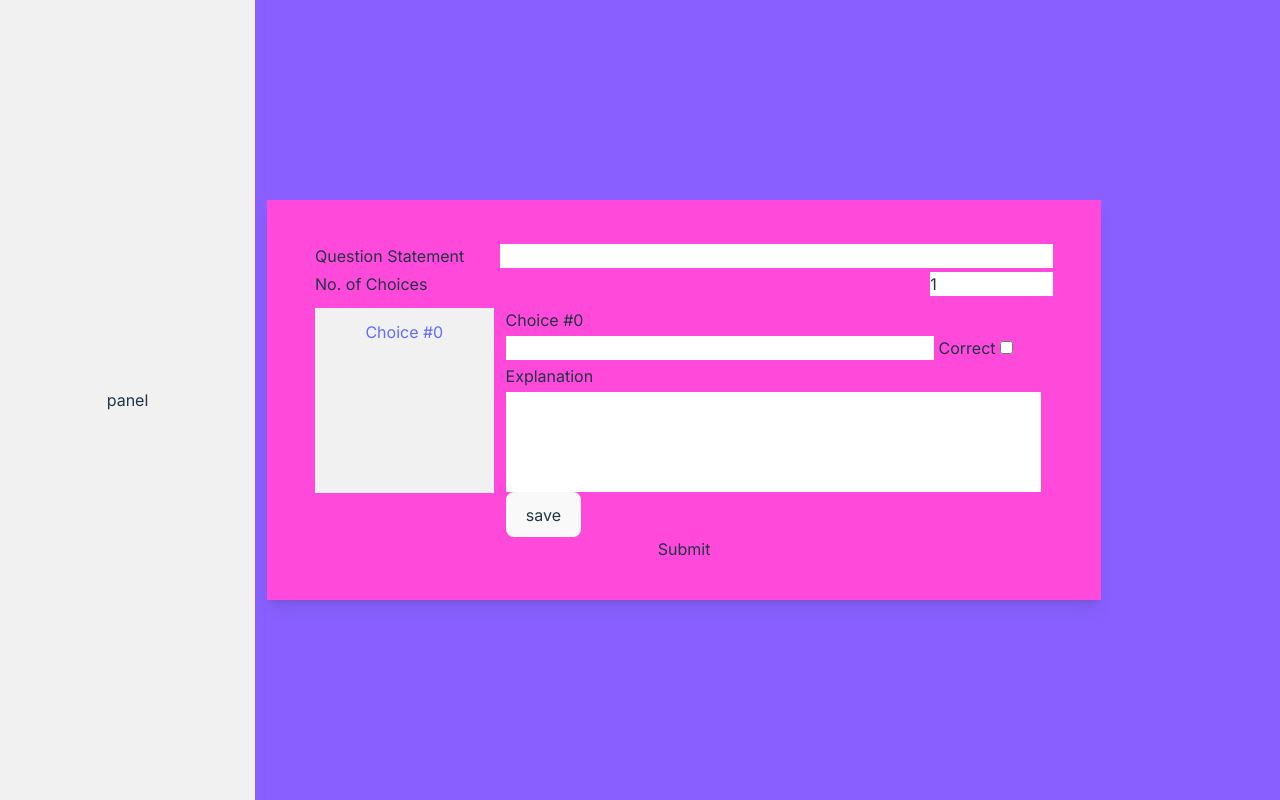
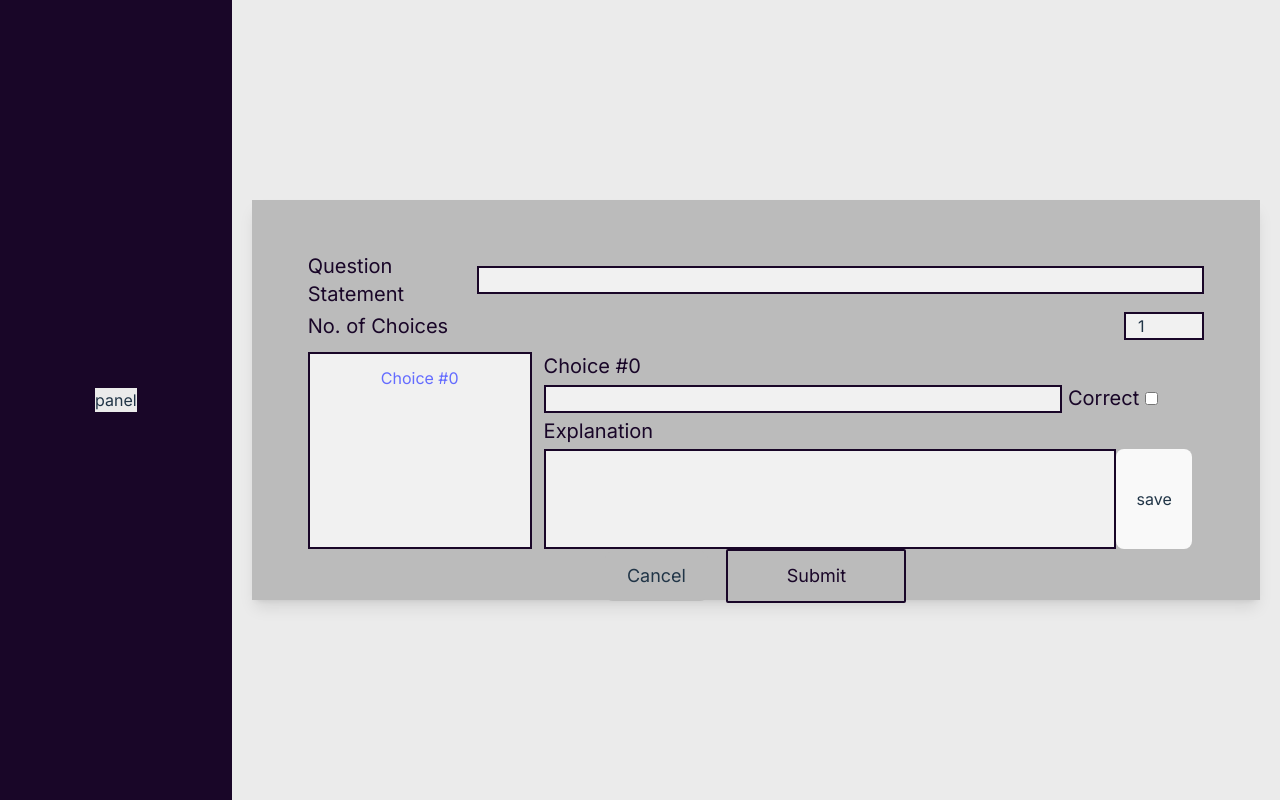
Before and after one commit to abdullahkhan9375/openbank, a React (Vite) app in the folder ob-ui-2/: page /user in a window 1280 px wide. Both pictures are taken after typing "Sample", "Sample" into the empty fields and a click on the button "Add a question". Built offline with nearby package versions, Linux system fonts and the light colour scheme.

Commit message:
added styling

```diff
--- a/ob-ui-2/src/common/buttons/Base.tsx
+++ b/ob-ui-2/src/common/buttons/Base.tsx
@@ -9,7 +9,7 @@ interface IBaseButton {
 
 export const BaseButton = (aProps: IBaseButton) => {
     return (
-        <button onClick={aProps.onClick} className={`border-2 border-${aProps.color ?? "blue"} bg-aqua shadow-sm rounded-sm text-xl px-2 py-2 mr-3 w-full`}>
+        <button onClick={aProps.onClick} className={`border-2 border-${aProps.color ?? "blue"} bg-aqua font-extrabold shadow-sm rounded-sm text-2xl px-2 py-2 mr-3 w-full`}>
             {aProps.children}
         </button>
     )
--- a/ob-ui-2/src/index.css
+++ b/ob-ui-2/src/index.css
@@ -1,13 +1,12 @@
-@import url('https://fonts.googleapis.com/css2?family=Inter&display=swap');
+@import url('https://fonts.googleapis.com/css2?family=Inter');
 @tailwind base;
 @tailwind components;
 @tailwind utilities;
 
 :root {
-  font-family: Inter, Avenir, Helvetica, Arial, sans-serif;
+  font-family: "Inter", Avenir, Helvetica, Arial, sans-serif;
   font-size: 16px;
   line-height: 24px;
-  font-weight: 400;
 
   color-scheme: light dark;
   color: rgba(255, 255, 255, 0.87);
--- a/ob-ui-2/src/pages/Root.tsx
+++ b/ob-ui-2/src/pages/Root.tsx
@@ -3,7 +3,7 @@ import { Outlet } from "react-router-dom";
 export const Root = () =>
 {
     return (
-        <div className="w-screen h-screen bg-purple">
+        <div className="w-screen h-screen bg-gray-light">
             <Outlet/>
         </div>
     );
--- a/ob-ui-2/src/pages/User/BankDetails.tsx
+++ b/ob-ui-2/src/pages/User/BankDetails.tsx
@@ -1,22 +1,24 @@
 import { useState } from "react";
 import { formBox, headingText, labelDivClass, labelText } from "./CommonStyling";
 import { QuestionDetails } from "./QuestionDetails";
+
+export const textInputClass = "border-2 border-black bg-white px-3 h-[2em]";
 
 export const BankDetails = () =>
 {
     const [ addingQuestion, setAddingQuestion ] = useState<boolean>(false);
 
     return (
-        <div className="container flex flex-col h-full items-start px-3 justify-evenly">
+        <>
         { addingQuestion
                 ? <QuestionDetails/>
-
-                :  <><div className={formBox}>
+                :  <div className="container flex flex-col h-1/2 items-start px-3 w-[100em] justify-evenly">
+                        <div className={formBox}>
                             <h3 className={headingText}> Tell us about your bank </h3>
                             <form className="py-2">
                                 <div className="container flex flex-col">
                                     <div className={labelDivClass}>
-                            <label className={labelText}> Name </label><input className="w-2/3" type={"text"}/>
+                                        <label className={labelText}> Name </label><input className={`${textInputClass}, w-[30em]`} type={"text"}/>
                                     </div>
                                     <div className={labelDivClass}>
                                         <label className={labelText}> Visibility </label>
@@ -26,17 +28,14 @@ export const BankDetails = () =>
                                     </div>
                                         <div className={labelDivClass}>
                                             <label className={labelText}> Tags </label>
-                        <input className="w-2/3" type={"text"}/>
+                                            <input className={textInputClass} type={"text"}/>
                                         </div>
                                     </div>
+                                    <button className="my-2 rounded-sm w-1/5 bg-purple border-2 border-black text-lg text-gray-light" onClick={() => setAddingQuestion(true)}> Add a question </button>
                             </form>
                         </div>
-                    <div className={formBox}>
-                        <h3 className={headingText}> Add your questions. </h3>
-                        <button className="my-3 w-1/2" onClick={() => setAddingQuestion(true)}> Add a question </button>
                     </div>
+        }
         </>
-        }
-        </div>
     )
 }
--- a/ob-ui-2/src/pages/User/ChoiceDetails.tsx
+++ b/ob-ui-2/src/pages/User/ChoiceDetails.tsx
@@ -1,10 +1,13 @@
 import { FormEvent, useEffect, useState } from "react";
+import { textInputClass } from "./BankDetails";
+import { labelText } from "./CommonStyling";
 
 export type TChoice =
 {
     id: number;
     body: string;
     correct: boolean;
+    explanation?: string;
 };
 
 interface IChoiceProps
@@ -31,22 +34,22 @@ export const ChoiceDetails = (aChoiceProps: IChoiceProps) =>
             <div className="w-full mx-3">
                 <form onSubmit={handleSubmit} action="">
                     <div className="mb-1">
-                        <label> Choice #{choice.id} </label>
+                        <label className={labelText}> Choice #{choice.id} </label>
                     </div>
                     <div className="mb-1">
-                        <input type="text" className="w-4/5" value={choice.body} onChange={(event) => {setChoice({...choice, body: event.target.value })}
+                        <input type="text" className={`${textInputClass}, w-4/5`} value={choice.body} onChange={(event) => {setChoice({...choice, body: event.target.value })}
                         }/>
-                        <label> Correct </label>
+                        <label className={labelText}> Correct </label>
                         <input type="checkbox" checked={choice.correct} onChange={(event) => {setChoice({...choice, correct: Boolean(event.target.value) })}
                         } />
                     </div>
                     <div className="mb-1">
-                        <label> Explanation </label>
+                        <label className={labelText}> Explanation </label>
                     </div>
-                    <div>
-                        <input className="w-full h-[100px]" type="text"/>
+                    <div className="container flex flex-row">
+                        <input className={`${textInputClass}, w-full h-[100px]`} value={choice.explanation} onChange={(event) => {setChoice({...choice, explanation: event.target.value })}} type="text"/>
+                        <button type="button" onClick={handleSubmit}> save </button>
                     </div>
-                    <button type="button" onClick={handleSubmit}> save </button>
                 </form>
             </div>
         )
--- a/ob-ui-2/src/pages/User/CommonStyling.ts
+++ b/ob-ui-2/src/pages/User/CommonStyling.ts
@@ -1,4 +1,4 @@
 export const formBox = "container flex flex-col w-4/5 justify-evenly px-2 py-2";
 export const labelDivClass = "container flex flex-row p-2 justify-between w-4/5"
-export const labelText = "text-xl text-white";
-export const headingText = "text-4xl text-white";
+export const labelText = "text-xl text-black";
+export const headingText = "text-4xl text-black";
--- a/ob-ui-2/src/pages/User/QuestionDetails.tsx
+++ b/ob-ui-2/src/pages/User/QuestionDetails.tsx
@@ -1,13 +1,19 @@
-import { FormEvent, useState } from "react";
-import { labelDivClass } from "./CommonStyling";
+import { FormEvent, useEffect, useState } from "react";
+import { labelDivClass, labelText } from "./CommonStyling";
 import { ChoiceDetails, TChoice } from "./ChoiceDetails";
+import { textInputClass } from "./BankDetails";
 
 const lEmptyChoice: TChoice =
 {
     id: 0,
     body: "",
     correct: false,
+    explanation: "",
 };
+
+const actioButtonBase = "rounded-sm border-2 border-black text-lg "
+const actionButtonClass = `${actioButtonBase}, bg-purple hover:border-gray-light text-gray-light `
+const actioButtonDisabledClass = `${actioButtonBase} cursor-not-allowed bg-gray text-black hover:border-black `
 
 export const QuestionDetails = () =>
 {
@@ -15,6 +21,7 @@ export const QuestionDetails = () =>
     const [ questionStatement, setQuestionStatement ] = useState<string>("");
     const [ choices, setChoices ] = useState<TChoice[]>([]);
     const [ selectedChoice, setSelectedChoice ] = useState<TChoice>(lEmptyChoice);
+    const [ error, setError ] = useState<boolean>(true);
 
     const handleSelectedChoice = (index: number) =>
     {
@@ -33,12 +40,54 @@ export const QuestionDetails = () =>
         }
     };
 
+    useEffect(() =>
+    {
+        setError(false);
+        if (choices.length === 0 || choiceQty !== choices.length)
+        {
+            setError(true);
+        }
+        if (choiceQty === choices.length) // If choices are there but one is empty.
+        {
+            for (const choice of choices)
+            {
+                if (choice.body === "")
+                {
+                    setError(true);
+                    break
+                }
+            }
+        }
+        console.log("Choices: ", choices);
+    }, [choices])
+
     console.log("Selected choice: ", selectedChoice);
 
     const handleSubmit = (event: FormEvent) =>
     {
-        console.log(event);
         event.preventDefault();
+        if (choiceQty === choices.length) // If choices are there but one is empty.
+        {
+            for (const choice of choices)
+            {
+                if (choice.body === "")
+                {
+                    setError(true);
+                    return;
+                }
+            }
+        }
+
+        setError(false);
+
+        const lQuestion =
+        {
+            statement: questionStatement,
+            qty: choiceQty,
+            choices: choices,
+        };
+
+        console.log(lQuestion);
     };
 
     const onChoiceSubmit = (aChoice: TChoice) =>
@@ -59,29 +108,30 @@ export const QuestionDetails = () =>
             lChoices[choiceIndex] = aChoice;
             setChoices(lChoices)
         }
+        setSelectedChoice(aChoice);
     }
 
     return (
-        <div className="bg-pink h-3/6 w-5/6 py-10 px-10 shadow-lg">
+        <div className="container bg-gray flex flex-col w-[100em] items-start justify-evenly mx-5 h-3/6 py-[3em] px-[3em] shadow-lg">
             <form onSubmit={handleSubmit} action=""
-                className="container flex flex-col h-full justify-between">
+                className="container flex flex-col h-full justify-around">
                 <div>
                     <div className={"container flex flex-row px-2 py-1 items-center justify-between w-full"}>
-                        <label> Question Statement </label>
+                        <label className={labelText}> Question Statement </label>
                         <input type="text"
-                            className="w-3/4"
+                            className={`${textInputClass}, w-[50em]`}
                             value={questionStatement}
                             onChange={(event) => setQuestionStatement(event.target.value)}
                         />
                     </div>
                     <div className="container flex flex-row px-2 items-center justify-between w-full">
-                        <label> No. of Choices </label>
-                        <input type="number" className="self-center w-1/6" value={choiceQty} onChange={(event) => setChoiceQty(Number(event.target.value))}/>
+                        <label className={labelText}> No. of Choices </label>
+                        <input type="number" className={`${textInputClass}, w-[5em]`} value={choiceQty} onChange={(event) => setChoiceQty(Number(event.target.value))}/>
                     </div>
                 </div>
                 <div>
                     <div className="container flex flex-row mt-3 px-2">
-                        <div className="container flex flex-col text-center pt-3 w-1/3 h-[185px] bg-white overflow-scroll">
+                        <div className={`${textInputClass}container flex flex-col text-center pt-3 w-1/3 h-[197px] bg-white overflow-scroll`}>
                             {
                                 Array(choiceQty).fill(0).map((_, index: number) =>
                                 {
@@ -92,7 +142,10 @@ export const QuestionDetails = () =>
                         <ChoiceDetails selectedChoice={selectedChoice} onSubmitQuestion={onChoiceSubmit}/>
                     </div>
                 </div>
-                <input type="submit" value="Submit"/>
+                <div className="container flex flex-row mx-auto items-center justify-around w-[20em]">
+                        <button className="border-0 bg-gray text-lg hover:text-gray-light"> Cancel </button>
+                        <button type="submit" className={`${error ? actioButtonDisabledClass : actionButtonClass}, w-[10em]`}> Submit </button>
+                </div>
             </form>
         </div>
     )
--- a/ob-ui-2/src/pages/User/ShowUser.tsx
+++ b/ob-ui-2/src/pages/User/ShowUser.tsx
@@ -7,9 +7,9 @@ export const ShowUser = () =>
     const [addBank, setAddBank] = useState<boolean>(false);
 
     return (
-        <div className="container flex flex-row items-center mx-auto w-screen h-screen">
-            <div id="panel" className="container bg-white flex flex-col mx-auto items-center justify-center w-1/4 h-full bg-purple ">
-                panel
+        <div className="container flex flex-row items-center w-screen h-screen">
+            <div id="panel" className="bg-black flex flex-col items-center justify-center w-[30em] h-full">
+                <p className="bg-gray-light">panel</p>
             </div>
             <BankDetails/>
         </div>
--- a/ob-ui-2/tailwind.config.cjs
+++ b/ob-ui-2/tailwind.config.cjs
@@ -3,17 +3,18 @@ module.exports = {
   content: ["./index.html", "./src/**/*.{html,js,ts,tsx}"],
   theme: {
     colors: {
-    blue : '#1fb6ff',
-    purple: '#8960FF',
-    pink: '#ff49db',
-    orange: '#ff7849',
-    white: "#F1F1F1",
-    aqua: "#17BEBB",
+    "blue" : '#1fb6ff',
+    'gray-light': '#EBEBEB',
+    'gray': '#BBBBBB',
+    "purple": '#4100FD',
+    "pink": '#ff49db',
+    "orange": '#ff7849',
+    "white": "#F1F1F1",
+    "aqua": "#17BEBB",
+    "black": "#190628",
     'green': '#13ce66',
     'yellow': '#ffc82c',
     'gray-dark': '#273444',
-    'gray': '#8492a6',
-    'gray-light': '#d3dce6',
   },
     extend: {
     },
```
Also changed, not shown: ob-ui-2/src/pages/Home/ShowHome.tsx (+11 -8 lines). Lines whose indentation alone changed are shown as unchanged.
